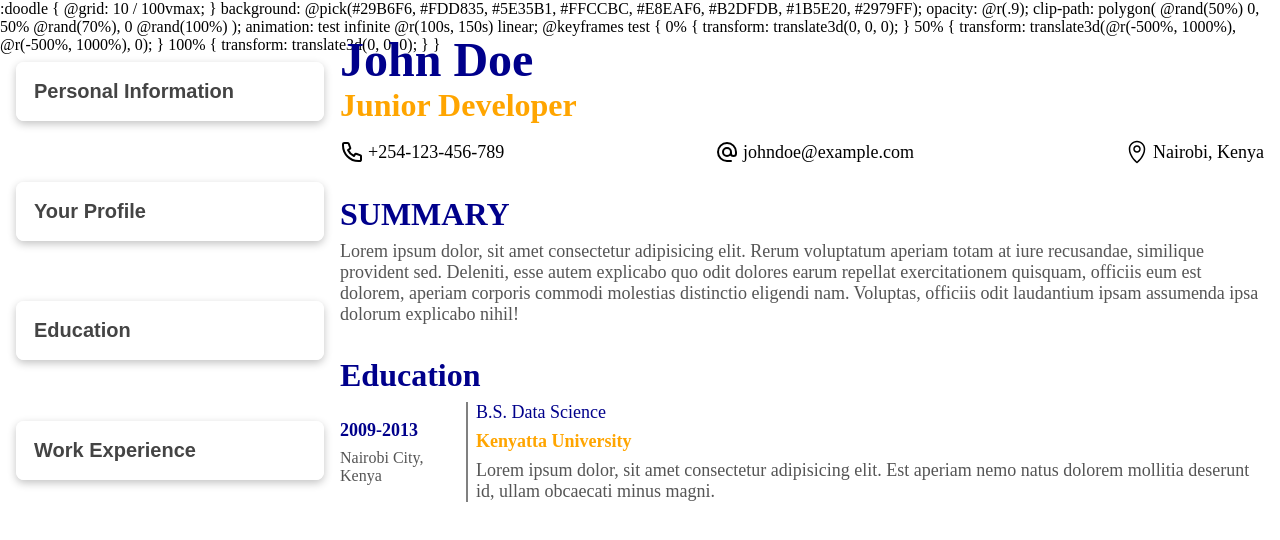
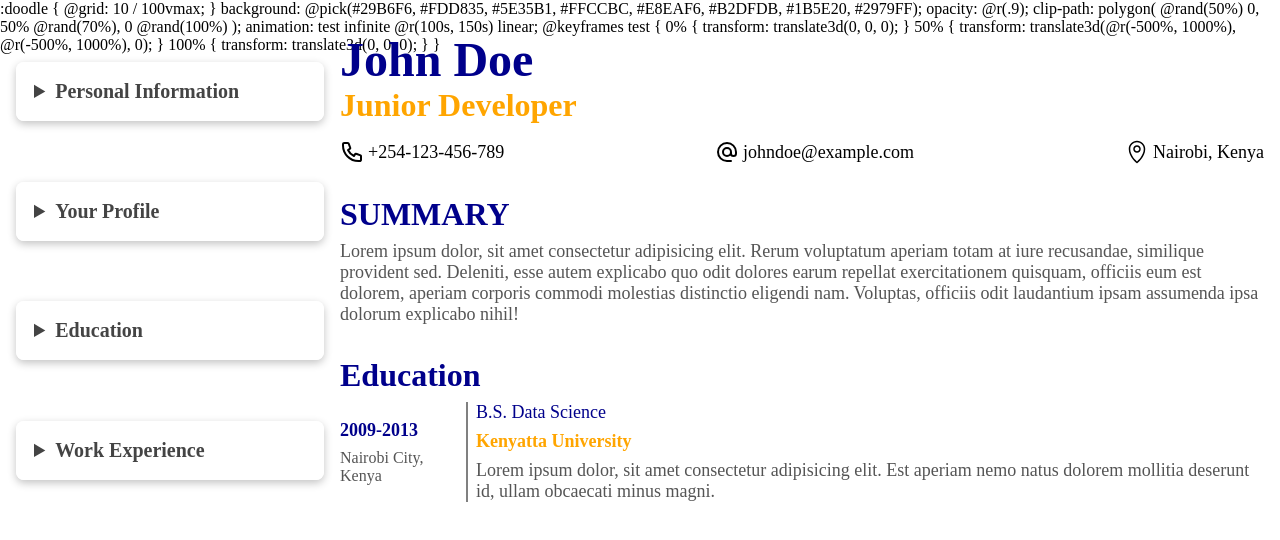
Before and after one commit to ANTH0RNY/CV_Application, a React (Vite) app: page / in a window 1280 px wide. Shown: the top 540 px of the page. Built offline with nearby package versions, Linux system fonts and the light colour scheme; the HTML template or start-up script is replaced by a standard one.

Commit message:
Did the education form

```diff
--- a/package.json
+++ b/package.json
@@ -10,9 +10,11 @@
     "preview": "vite preview"
   },
   "dependencies": {
+    "@types/uuid": "^9.0.8",
     "css-doodle": "^0.39.0",
     "react": "^18.2.0",
-    "react-dom": "^18.2.0"
+    "react-dom": "^18.2.0",
+    "uuid": "^9.0.1"
   },
   "devDependencies": {
     "@types/react": "^18.2.56",
--- a/src/components/accordion.tsx
+++ b/src/components/accordion.tsx
@@ -1,4 +1,4 @@
-import { ReactNode, MouseEvent, useRef } from "react"
+import { ReactNode, /*MouseEvent, useRef*/ } from "react"
 import "../style/accordion.scss"
 
 
@@ -9,24 +9,32 @@ type propType = {
 }
 
 export default function Accordion({ children, title, classSelector = ''}: propType) {
-  const panel = useRef<HTMLDivElement>(null)
-  function handleClick(e: MouseEvent<HTMLButtonElement>) {
-    const accordion = e.target as HTMLDivElement
-    accordion.classList.toggle('active')
-    if (panel.current!.style.maxHeight) {
-      panel.current!.style.maxHeight = ''
-    }
-    else {
-      panel.current!.style.maxHeight = panel.current!.scrollHeight + 'px'
-      // panel.current!.style.removeProperty('maxHeight')
-      // panel.current!.style.maxHeight = "max-content"
-    }
-  }
+  // const panel = useRef<HTMLDivElement>(null)
+  // function handleClick(e: MouseEvent<HTMLButtonElement>) {
+  //   const accordion = e.target as HTMLDivElement
+  //   accordion.classList.toggle('active')
+  //   if (panel.current!.style.maxHeight) {
+  //     panel.current!.style.maxHeight = ''
+  //   }
+  //   else {
+  //     panel.current!.style.maxHeight = panel.current!.scrollHeight + 'px'
+  //     // panel.current!.style.removeProperty('maxHeight')
+  //     // panel.current!.style.maxHeight = "max-content"
+  //   }
+  // }
 
   return (
-    <div className={"accordion " + classSelector}>
-      <button className="accordion-button" onClick={handleClick}>{title}</button>
-      <div className="accordion-panel" ref={panel}>{children}</div>
-    </div>
+    // <div className={"accordion " + classSelector}>
+    //   <button  onClick={handleClick}>{title}</button>
+    //   <div className="accordion-panel" ref={panel}>{children}</div>
+    // </div>
+    <details className={"accordion " + classSelector}>
+      <summary className={'accordion-button'}>
+        {title}
+      </summary>
+      <div className="accordion-panel">
+{children}
+      </div>
+    </details>
   )
 }
--- a/src/components/form.tsx
+++ b/src/components/form.tsx
@@ -1,130 +1,55 @@
-import { ChangeEvent, useState } from "react";
+// import { ChangeEvent, useState } from "react";
 import Accordion from "./accordion";
 import "../style/form.scss";
 import { buttonProps } from "../myTypes";
 import GeneralForm from "./form/generalForm";
 import ProfileForm from "./form/profileForm";
+import EducationForm from "./form/educationForm";
+import { formProps } from "../myTypes";
+import ExperienceForm from "./form/experienceForm";
 
-import { formProps } from "../myTypes";
-
-export default function Form({ data, handleFunction , profileInfo, handleProfileInfo}: formProps) {
-
-
-
-
-  function DateForm() {
-    const currentDate = new Date();
-    currentDate.setDate(currentDate.getDate() + 3);
-
-    const [date, setDate] = useState<Date>(currentDate);
-    const [date1, setDate1] = useState<Date>(currentDate);
-    const onSetDate = (e: ChangeEvent<HTMLInputElement>): void => {
-      setDate(new Date(e.target.value));
-    };
-    const onSetDate1 = (e: ChangeEvent<HTMLInputElement>): void => {
-      setDate1(new Date(e.target.value));
-    };
-    return (
-      <div className="date-form">
-        <input
-          type="date"
-          id="date-from"
-          placeholder="2024-04-28"
-          value={date1.toLocaleDateString("en-CA")}
-          onChange={onSetDate1}
-        />
-        <input
-          type="date"
-          id="date-to"
-          placeholder="2024-04-28"
-          value={date.toLocaleDateString("en-CA")}
-          onChange={onSetDate}
-        />
-      </div>
-    );
-  }
-
-  function EducationForm() {
-    return (
-      <div className="education-form a-form">
-        <label>
-          <p>School</p>
-          <input type="text" placeholder="Nairobi University" />
-        </label>
-        <label>
-          <p>Title</p>
-          <input type="text" placeholder="Bsc Computer Engineering" />
-        </label>
-        <label>
-          <p>Date of Study</p>
-          <DateForm />
-        </label>
-        <label>
-          <p>Location</p>
-          <input type="text" placeholder="Nairobi, Kenya" />
-        </label>
-        <label>
-          <p>Description</p>
-          <textarea placeholder="What you learned" />
-        </label>
-      </div>
-    );
-  }
-
+export default function Form({
+  data,
+  handleFunction,
+  profileInfo,
+  handleProfileInfo,
+  educationInfoList,
+  handleEducationInfoList,
+  appendList
+}: formProps) {
   // interface buttonProps {
   //   title?: String,
   //   classSelector?:String
   // }
 
   function MyButton({ title = "add", classSelector = "" }: buttonProps) {
-    return <button className={"a-btn " + classSelector}>{title}</button>;
-  }
-
-  function ExperienceForm() {
-    return (
-      <div className="experience-form a-form">
-        <label>
-          <p>Company Name</p>
-          <input type="text" placeholder="Microsoft" />
-        </label>
-        <label>
-          <p>Position Title</p>
-          <input type="text" placeholder="Junior Developer" />
-        </label>
-        <label>
-          <p>Description</p>
-          <textarea placeholder="UI Developer for edge" />
-        </label>
-        <label>
-          <p>Duration</p>
-          <DateForm />
-        </label>
-        <label>
-          <p>Location</p>
-          <input type="text" placeholder="Nairobi, Kenya" />
-        </label>
-      </div>
-    );
+    return <button className={"a-btn " + classSelector} onClick={(_)=> appendList('education')}>{title}</button>;
   }
 
   return (
     <div className="form">
       <Accordion title={"Personal Information"}>
-        <GeneralForm data={data} handleFunction={handleFunction}/>
+        <GeneralForm data={data} handleFunction={handleFunction} />
       </Accordion>
 
       <Accordion title={"Your Profile"}>
-        <ProfileForm profile={profileInfo} handleFunction={handleProfileInfo}/>
+        <ProfileForm profile={profileInfo} handleFunction={handleProfileInfo} />
       </Accordion>
 
       <Accordion title={"Education"}>
-        <EducationForm />
+      {educationInfoList.map((item)=> <EducationForm data={item} handler={handleEducationInfoList} key={item.id}/>)}
         <MyButton title={"Add Education"} />
       </Accordion>
       <Accordion title={"Work Experience"}>
-        <ExperienceForm />
+        {/* <ExperienceForm /> */}
         <MyButton title={"Add Work Experience"} />
       </Accordion>
+      {/* <details>
+        <summary>
+          Hello
+        </summary>
+
+      </details> */}
     </div>
   );
 }
--- /dev/null
+++ b/src/components/form/dateForm.tsx
@@ -0,0 +1,51 @@
+import { useRef } from "react";
+import { ChangeEvent } from "react";
+import { durationType } from "../../myTypes";
+
+type dateProps={
+  data: durationType,
+  handler: Function,
+  id: string
+}
+
+export default function DateForm({data, handler, id}:dateProps) {
+   /* const currentDate = new Date();
+    currentDate.setDate(currentDate.getDate() + 3);*/
+
+    // const [date, setDate] = useState<Date>(currentDate);
+    // const [date1, setDate1] = useState<Date>(currentDate);
+
+    const toDate = useRef<HTMLInputElement>(null)
+    const fromDate = useRef<HTMLInputElement>(null)
+
+    const onSetDate = (_: ChangeEvent<HTMLInputElement>): void => {
+      // setDate(new Date(e.target.value));
+      const duration: durationType={
+        to: new Date(toDate.current?.value || ''),
+        from: new Date(fromDate.current?.value || '')
+      }
+      handler(id, 'duration', duration)
+    };
+
+    return (
+      <div className="date-form">
+        <input
+          type="date"
+          id="date-from"
+          ref={fromDate}
+          placeholder="2024-04-28"
+          // value={.toLocaleDateString("en-CA")}
+          value={data.to.toLocaleDateString("en-CA")}
+          onChange={onSetDate}
+        />
+        <input
+          type="date"
+          id="date-to"
+          ref={toDate}
+          placeholder="2024-04-28"
+          value={data.from.toLocaleDateString("en-CA")}
+          onChange={onSetDate}
+        />
+      </div>
+    );
+  }
--- /dev/null
+++ b/src/components/form/educationForm.tsx
@@ -0,0 +1,35 @@
+import DateForm from "./dateForm";
+import { infoType } from "../../myTypes";
+
+type educationProps = {
+  data: infoType,
+  handler: Function
+}
+
+
+export default function EducationForm({data, handler}: educationProps) {
+    return (
+      <div className="education-form a-form">
+        <label>
+          <p>School</p>
+          <input type="text" placeholder="Nairobi University" />
+        </label>
+        <label>
+          <p>Title</p>
+          <input type="text" placeholder="Bsc Computer Engineering" />
+        </label>
+        <label>
+          <p>Date of Study</p>
+          <DateForm id={data.id} data={data.duration} handler={handler}/>
+        </label>
+        <label>
+          <p>Location</p>
+          <input type="text" placeholder="Nairobi, Kenya" />
+        </label>
+        <label>
+          <p>Description</p>
+          <textarea placeholder="What you learned" />
+        </label>
+      </div>
+    );
+  }
--- /dev/null
+++ b/src/components/form/experienceForm.tsx
@@ -0,0 +1,34 @@
+import DateForm from "./dateForm";
+import { infoType } from "../../myTypes";
+
+type experienceProps = {
+    data: infoType,
+    handler: Function
+}
+
+export default function ExperienceForm({data, handler}: experienceProps) {
+    return (
+      <div className="experience-form a-form">
+        <label>
+          <p>Company Name</p>
+          <input type="text" placeholder="Microsoft" value={data.institution} onChange={(e)=>{handler(data.id, 'institution', e.target.value)}}/>
+        </label>
+        <label>
+          <p>Position Title</p>
+          <input type="text" placeholder="Junior Developer" value={data.title} onChange={(e)=>{handler(data.id, 'title', e.target.value)}}/>
+        </label>
+        <label>
+          <p>Description</p>
+          <textarea placeholder="UI Developer for edge" value={data.description} onChange={(e)=>{handler(data.id, 'description', e.target.value)}}/>
+        </label>
+        <label>
+          <p>Duration</p>
+          <DateForm id={data.id} data={data.duration} handler={handler}/>
+        </label>
+        <label>
+          <p>Location</p>
+          <input type="text" placeholder="Nairobi, Kenya" value={data.location} onChange={(e)=>{handler(data.id, 'location', e.target.value)}}/>
+        </label>
+      </div>
+    );
+  }
--- a/src/components/main.tsx
+++ b/src/components/main.tsx
@@ -1,32 +1,110 @@
-import Form from "./form"
-import CvDisplay from "./cvDisplay"
-import { useState } from "react"
-import { personalInfoType } from "../myTypes"
+import Form from "./form";
+import CvDisplay from "./cvDisplay";
+import { useState } from "react";
+import { personalInfoType, infoType, durationType } from "../myTypes";
+import { v4 as uuidv4 } from "uuid";
 
-type personalKeys = keyof personalInfoType
+
+type personalKeys = keyof personalInfoType;
+type educationInfoListType = infoType[];
+type educationKeys = keyof infoType
+type lists = 'education'| 'experience'
 
 export default function Main() {
-const [personalInfo, setPersonalInfo]=useState<personalInfoType>({
-  name:"John Doe",
-  jobTitle:"Junior Developer",
-  email:"johndoe@example.com",
-  phoneNo:"+254-123-456-789",
-  address:"Nairobi, Kenya"
-})
-const [profileInfo, setProfileInfo] = useState(
-  'Lorem ipsum dolor, sit amet consectetur adipisicing elit. Rerum voluptatum aperiam totam at iure recusandae, similique provident sed. Deleniti, esse autem explicabo quo odit dolores earum repellat exercitationem quisquam, officiis eum est dolorem, aperiam corporis commodi molestias distinctio eligendi nam. Voluptas, officiis odit laudantium ipsam assumenda ipsa dolorum explicabo nihil!'
-)
+  const [personalInfo, setPersonalInfo] = useState<personalInfoType>({
+    name: "John Doe",
+    jobTitle: "Junior Developer",
+    email: "johndoe@example.com",
+    phoneNo: "+254-123-456-789",
+    address: "Nairobi, Kenya",
+  });
+  const [profileInfo, setProfileInfo] = useState(
+    "Lorem ipsum dolor, sit amet consectetur adipisicing elit. Rerum voluptatum aperiam totam at iure recusandae, similique provident sed. Deleniti, esse autem explicabo quo odit dolores earum repellat exercitationem quisquam, officiis eum est dolorem, aperiam corporis commodi molestias distinctio eligendi nam. Voluptas, officiis odit laudantium ipsam assumenda ipsa dolorum explicabo nihil!"
+  );
 
-function handlePersonalInfoChange(key: personalKeys, value:string){
-    const info = {...personalInfo}
-    info[key]=value;
-    setPersonalInfo(info)
-}
+  const [educationInfoList, setEducationInfoList] =
+    useState<educationInfoListType>([
+      {
+        id: uuidv4(),
+        institution: "Kenyatta university",
+        title: "B.S. Data Science",
+        description:
+          "Lorem ipsum dolor, sit amet consectetur adipisicing elit. Est aperiam nemo natus dolorem mollitia deserunt id, ullam obcaecati minus magni.",
+        location: "Nariobi, Kenya",
+        duration: {
+          to: new Date("2019-09-01"),
+          from: new Date("2021-07-30"),
+        },
+      },
+    ]);
+
+  function handlePersonalInfoChange(key: personalKeys, value: string) {
+    const info = { ...personalInfo };
+    info[key] = value;
+    setPersonalInfo(info);
+  }
+
+  function handleEducationInfoChange(id: string, key: educationKeys, value: string | durationType) {
+    if (key === 'id') {
+      throw new Error("invalid key")
+    }
+    // if (typeof value === "string" && key !== 'duration'){
+    const items: educationInfoListType = []
+    for (let i of educationInfoList) {
+      if (i.id === id) {
+        const info = { ...i }
+        if (key !== "duration" && typeof value === "string") {
+          info[key] = value
+          items.push(info)
+          continue
+        }
+        if (typeof value !== 'string' && key === "duration") {
+          info[key] = value
+          items.push(info)
+          continue
+        }
+      }
+      items.push(i)
+    }
+    setEducationInfoList(items)
+    // }
+  }
+
+  function appendList(listName: lists){
+    if (listName === 'education'){
+      const info = [...educationInfoList]
+      const item: infoType={
+        id: uuidv4(),
+        institution:'',
+        title: '',
+        location: '',
+        description:'',
+        duration:{
+          to: new Date(),
+          from: new Date()
+        }
+      }
+      item.duration.to.setDate(new Date().getDate() + 3)
+      item.duration.from.setDate(new Date().getDate() + 3)
+
+      info.push(item)
+
+      setEducationInfoList(info)
+    }
+  }
 
   return (
     <div className="main">
-      <Form data={personalInfo} handleFunction={handlePersonalInfoChange} profileInfo={profileInfo} handleProfileInfo={setProfileInfo}/>
-      <CvDisplay data={personalInfo} profileInfo={profileInfo}/>
+      <Form
+        data={personalInfo}
+        handleFunction={handlePersonalInfoChange}
+        profileInfo={profileInfo}
+        handleProfileInfo={setProfileInfo}
+        educationInfoList={educationInfoList}
+        handleEducationInfoList={handleEducationInfoChange}
+        appendList={appendList}
+      />
+      <CvDisplay data={personalInfo} profileInfo={profileInfo} />
     </div>
-  )
+  );
 }
--- a/src/style/accordion.scss
+++ b/src/style/accordion.scss
@@ -3,9 +3,9 @@
   width: 100%;
 }
 .accordion-panel{
-  max-height: 0;
-  overflow: hidden;
-  transition: max-height 0.2s ease-out;
+  // max-height: 0;
+  // overflow: hidden;
+  transition: all 0.2s ease-out;
   @include themed(){
     color: t('text');
     background-color: t('bg');
```
Also changed, not shown: src/myTypes.d.ts (+10 -6 lines), 1 other file (tests, documents, lock files or other folders).
